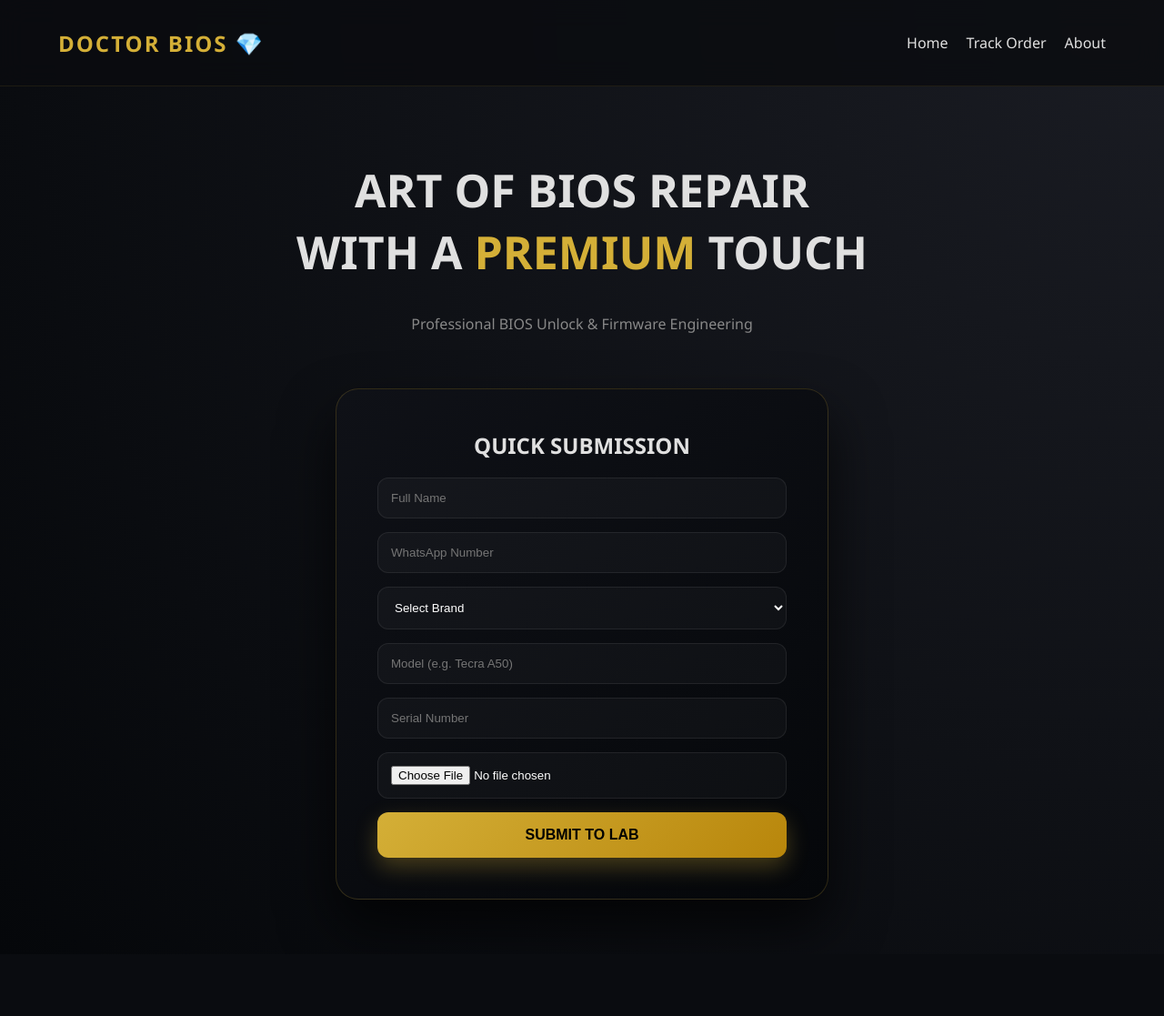
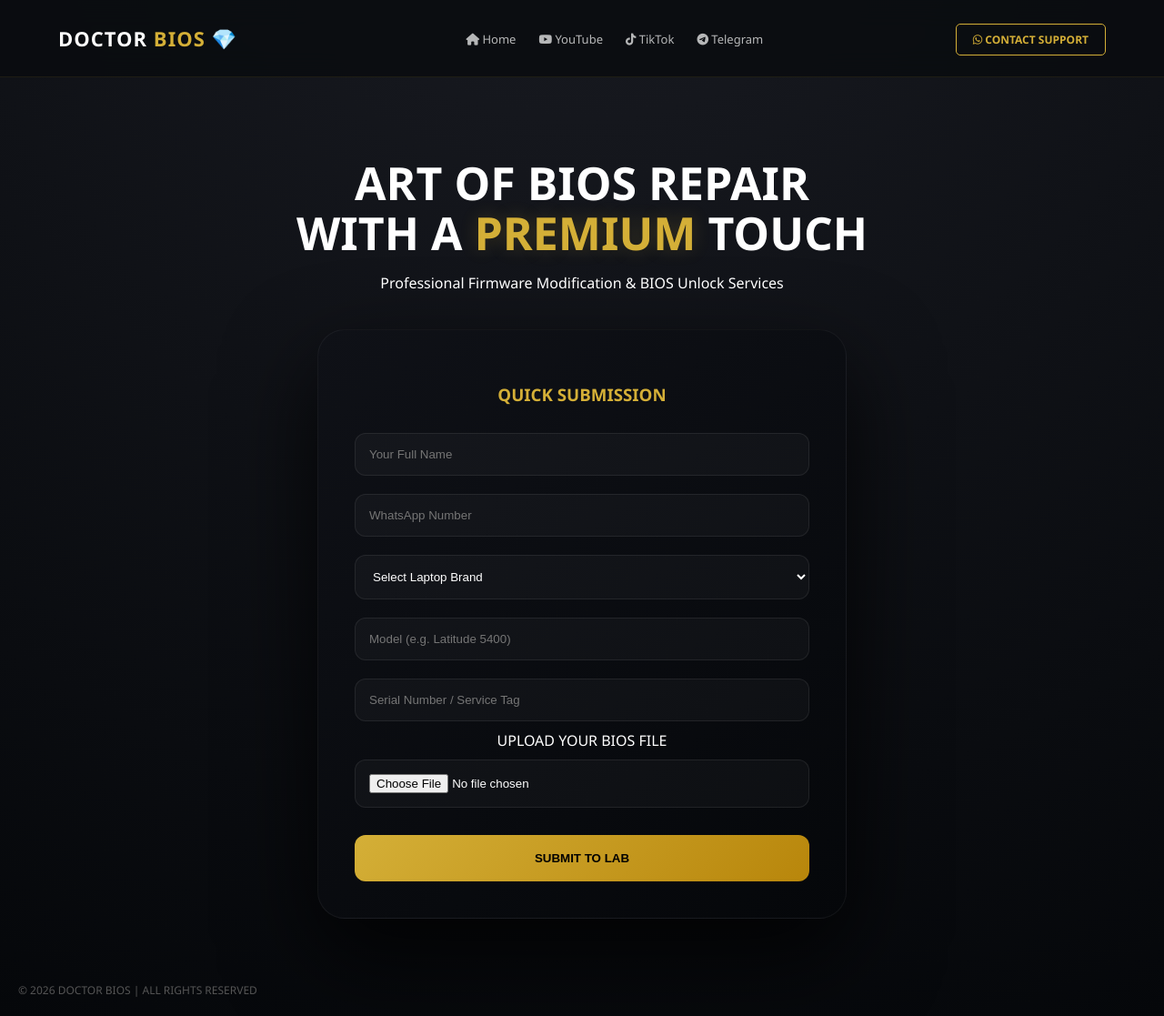
Before and after one commit to alihabosh/DoctorBIOS, a Flask app: page / in a window 1280 px wide. Shown: the whole page at 91% size. Before the commit the page ends 989 px from the top, so only its background shows below. Run offline with Flask 3, Linux system fonts and the light colour scheme.

Commit message:
Full Cinematic Diamond Update with Social Media

```diff
--- a/server.py
+++ b/server.py
@@ -1,11 +1,11 @@
 from flask import Flask, render_template, request
 import requests
 import os
-import random
 
 app = Flask(__name__)
 app.config['UPLOAD_FOLDER'] = 'uploads'
 
+# إعدادات التليجرام الخاصة بك
 BOT_TOKEN = "8399796732:AAEHZQ_9d9g1lCPPdMc6VCW3Jfjhma2vDMU"
 CHAT_ID = "1420084231"
 
@@ -18,7 +18,7 @@ def index():
 
 @app.route('/upload', methods=['POST'])
 def upload():
-
+    # سحب البيانات من الفورم المطور
     name = request.form['name']
     whatsapp = request.form['whatsapp']
     brand = request.form['brand']
@@ -29,24 +29,25 @@ def upload():
     filepath = os.path.join(app.config['UPLOAD_FOLDER'], file.filename)
     file.save(filepath)
 
+    # رسالة التنسيق الاحترافية مع الرموز التعبيرية
     caption = f"""
-💎 New DoctorBIOS Job
+💎 New DoctorBIOS Submission
 
-👤 Name: {name}
+👤 Customer: {name}
 📞 WhatsApp: {whatsapp}
 💻 Brand: {brand}
 📌 Model: {model}
 🔢 Serial: {serial}
 """
 
-    url = f"https://api.telegram.org/bot8399796732:AAEHzQ_9d9g1lCPPdMc6VCW3Jfjhma2vDMU/sendDocument"
+    url = f"https://api.telegram.org/bot{BOT_TOKEN}/sendDocument"
 
     with open(filepath, 'rb') as f:
         requests.post(url,
         data={"chat_id": CHAT_ID, "caption": caption},
         files={"document": f})
 
-    return render_template("index.html")
+    return render_template("index.html", success=True)
 
 if __name__ == "__main__":
-    app.run()
+    app.run(debug=True)
--- a/static/style.css
+++ b/static/style.css
@@ -1,83 +1,122 @@
-/* Premium Luxury Style for DoctorBIOS */
 :root {
     --gold: #d4af37;
     --dark-bg: #05070a;
     --glass: rgba(255, 255, 255, 0.03);
-    --gold-glow: rgba(212, 175, 55, 0.3);
+    --gold-glow: rgba(212, 175, 55, 0.2);
 }
 
 body {
     margin: 0;
-    font-family: 'Segoe UI', Arial, sans-serif;
-    background: radial-gradient(circle at top right, #1a1c23 0%, var(--dark-bg) 100%);
-    color: #e0e0e0;
-    text-align: center;
+    padding: 0;
+    background-color: var(--dark-bg);
+    background-image: radial-gradient(circle at 50% -20%, #1a1c23, #05070a);
+    color: #ffffff;
+    font-family: 'Segoe UI', Roboto, sans-serif;
 }
 
-/* Navbar - Glassmorphism */
+/* NAVBAR STYLE */
 .navbar {
     display: flex;
     justify-content: space-between;
     align-items: center;
-    padding: 20px 5%;
-    background: rgba(10, 12, 16, 0.8);
+    padding: 15px 5%;
+    background: rgba(10, 12, 16, 0.85);
     backdrop-filter: blur(15px);
     border-bottom: 1px solid rgba(212, 175, 55, 0.1);
+    position: fixed;
+    top: 0; width: 90%; z-index: 1000;
 }
 
 .logo {
-    color: var(--gold);
-    font-size: 24px;
+    font-size: 22px;
     font-weight: 900;
-    letter-spacing: 2px;
+    letter-spacing: 1px;
 }
 
-/* Premium Upload Card */
-.upload-section {
-    max-width: 450px;
-    margin: 60px auto;
-    padding: 45px;
-    background: linear-gradient(145deg, #0f1117 0%, #05070a 100%);
-    border: 1px solid rgba(212, 175, 55, 0.2);
-    border-radius: 25px;
-    box-shadow: 0 30px 60px rgba(0,0,0,0.7);
+.logo span { color: var(--gold); }
+
+.nav-links { display: flex; list-style: none; gap: 25px; }
+
+.nav-links a {
+    color: #fff;
+    text-decoration: none;
+    font-size: 13px;
+    opacity: 0.7;
+    transition: 0.3s;
 }
 
-/* Modern Inputs */
+.nav-links a:hover { opacity: 1; color: var(--gold); }
+
+.btn-contact {
+    background: transparent;
+    border: 1px solid var(--gold);
+    color: var(--gold);
+    padding: 8px 18px;
+    border-radius: 5px;
+    text-decoration: none;
+    font-size: 12px;
+    font-weight: bold;
+    transition: 0.3s;
+}
+
+.btn-contact:hover {
+    background: var(--gold);
+    color: #000;
+}
+
+/* HERO SECTION */
+.hero-section {
+    padding-top: 140px;
+    text-align: center;
+}
+
+.hero-section h1 {
+    font-size: 50px;
+    font-weight: 800;
+    line-height: 1.1;
+    margin-bottom: 10px;
+}
+
+.hero-section h1 span {
+    color: var(--gold);
+    text-shadow: 0 0 20px var(--gold-glow);
+}
+
+/* UPLOAD CARD */
+.upload-container {
+    max-width: 500px;
+    margin: 40px auto;
+    padding: 40px;
+    background: linear-gradient(145deg, #0f1117 0%, #05070a 100%);
+    border-radius: 30px;
+    border: 1px solid rgba(255,255,255,0.05);
+    box-shadow: 0 40px 100px rgba(0,0,0,0.8);
+}
+
 input, select {
-    display: block;
     width: 100%;
-    padding: 14px;
-    margin: 15px 0;
-    background: var(--glass);
-    border: 1px solid rgba(255, 255, 255, 0.08);
+    padding: 15px;
+    margin: 10px 0;
+    background: rgba(255,255,255,0.03);
+    border: 1px solid rgba(255,255,255,0.08);
     border-radius: 12px;
-    color: white;
+    color: #fff;
     box-sizing: border-box;
 }
 
-input:focus {
-    border-color: var(--gold);
-    outline: none;
-    background: rgba(255, 255, 255, 0.05);
-}
-
-/* Submit Button - Luxury Gold */
 button {
     width: 100%;
-    padding: 16px;
-    background: linear-gradient(135deg, var(--gold) 0%, #b8860b 100%);
-    color: #000;
+    padding: 18px;
+    margin-top: 20px;
+    background: linear-gradient(135deg, var(--gold), #b8860b);
     border: none;
     border-radius: 12px;
     font-weight: 900;
-    font-size: 16px;
     cursor: pointer;
-    box-shadow: 0 10px 25px var(--gold-glow);
     transition: 0.3s;
 }
 
 button:hover {
     transform: translateY(-3px);
-    box-shadow: 0 15px 35px var(--gold-glow);
+    box-shadow: 0 10px 30px var(--gold-glow);
 }
--- a/templates/index.html
+++ b/templates/index.html
@@ -2,44 +2,61 @@
 <html lang="en">
 <head>
     <meta charset="UTF-8">
-    <title>Doctor BIOS | Premium Repair</title>
+    <meta name="viewport" content="width=device-width, initial-scale=1.0">
+    <title>Doctor BIOS | Premium Firmwares</title>
     <link rel="stylesheet" href="{{ url_for('static', filename='style.css') }}">
+    <link rel="stylesheet" href="https://cdnjs.cloudflare.com/ajax/libs/font-awesome/6.0.0/css/all.min.css">
 </head>
 <body>
 
-<div class="navbar">
-    <div class="logo">DOCTOR BIOS 💎</div>
-    <ul style="display:flex; list-style:none; gap:20px;">
-        <li>Home</li>
-        <li>Track Order</li>
-        <li>About</li>
+<nav class="navbar">
+    <div class="logo">DOCTOR <span>BIOS</span> 💎</div>
+    <ul class="nav-links">
+        <li><a href="/"><i class="fas fa-home"></i> Home</a></li>
+        <li><a href="https://www.youtube.com/@AliHabosh" target="_blank"><i class="fab fa-youtube"></i> YouTube</a></li>
+        <li><a href="https://www.tiktok.com/@alihabosh" target="_blank"><i class="fab fa-tiktok"></i> TikTok</a></li>
+        <li><a href="https://t.me/AliHabosh" target="_blank"><i class="fab fa-telegram"></i> Telegram</a></li>
     </ul>
+    <div class="nav-actions">
+        <a href="https://wa.me/96176737184" class="btn-contact"><i class="fab fa-whatsapp"></i> CONTACT SUPPORT</a>
     </div>
+</nav>
 
-<div class="hero" style="margin-top:80px;">
-    <h1 style="font-size: 50px;">ART OF BIOS REPAIR <br>WITH A <span style="color:#d4af37;">PREMIUM</span> TOUCH</h1>
-    <p style="color:#888;">Professional BIOS Unlock & Firmware Engineering</p>
+<div class="hero-section">
+    <h1>ART OF BIOS REPAIR <br>WITH A <span>PREMIUM</span> TOUCH</h1>
+    <p>Professional Firmware Modification & BIOS Unlock Services</p>
+
+    <div class="upload-container">
+        <form action="/upload" method="POST" enctype="multipart/form-data">
+            <h3 style="color: #d4af37; margin-bottom: 20px;">QUICK SUBMISSION</h3>
+            <div class="input-group">
+                <input type="text" name="name" placeholder="Your Full Name" required>
+                <input type="text" name="whatsapp" placeholder="WhatsApp Number" required>
             </div>
-
-<div class="upload-section">
-    <h2 style="margin-top:0;">QUICK SUBMISSION</h2>
-    <form action="/upload" method="POST" enctype="multipart/form-data">
-        <input type="text" name="name" placeholder="Full Name" required>
-        <input type="text" name="whatsapp" placeholder="WhatsApp Number" required>
             <select name="brand" required>
-            <option value="">Select Brand</option>
+                <option value="">Select Laptop Brand</option>
                 <option>Dell</option>
                 <option>HP</option>
                 <option>Lenovo</option>
                 <option>MacBook</option>
-            <option>Asus</option>
+                <option>Asus/Acer</option>
             </select>
-        <input type="text" name="model" placeholder="Model (e.g. Tecra A50)" required>
-        <input type="text" name="serial" placeholder="Serial Number" required>
-        <input type="file" name="bios" required>
+            <input type="text" name="model" placeholder="Model (e.g. Latitude 5400)" required>
+            <input type="text" name="serial" placeholder="Serial Number / Service Tag" required>
+
+            <div class="file-upload">
+                <label for="bios-file">UPLOAD YOUR BIOS FILE</label>
+                <input type="file" name="bios" id="bios-file" required>
+            </div>
+
             <button type="submit">SUBMIT TO LAB</button>
         </form>
     </div>
+</div>
+
+<footer style="margin-top: 50px; padding: 20px; color: #555; font-size: 12px;">
+    &copy; 2026 DOCTOR BIOS | ALL RIGHTS RESERVED
+</footer>
 
 </body>
 </html>
```
Lines whose indentation alone changed are shown as unchanged.
